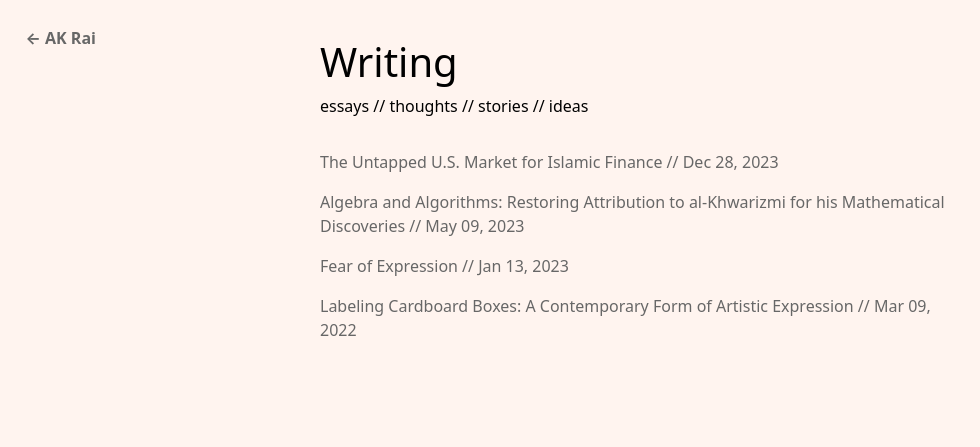
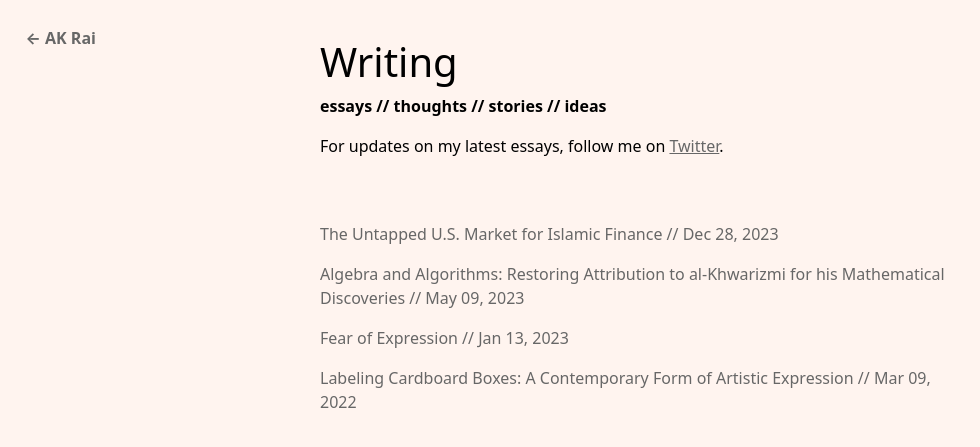
Before and after one commit to aykae/aboudirai.github.io, a Jekyll site: the page built from writing.html, in a window 1280 px wide. Shown: the top 447 px of the page, without its empty margins (0-980 px from the left). Built offline with Jekyll 4.4.1, drawn with Linux system fonts in a browser that asks for light colours.

Commit message:
isfi essay + ui edits

```diff
--- a/_layouts/post.html
+++ b/_layouts/post.html
@@ -6,8 +6,10 @@ layout: base
 </head>
 <div class="container-fluid post-container">
     <h1>{{ page.title }}</h1>
-    <p>by A.K. Rai</p>
-    <p><i>Published on {{ page.date | date: "%b %d, %Y" }}</i></p>
+    <div class="post-info">
+        <p style="text-align: left;">by A.K. Rai</p>
+        <p style="text-align: right;"><i>Published on {{ page.date | date: "%b %d, %Y" }}</i></p>
+    </div>
     <hr>
     <div class="post-content">
     <p>{{ content }}</p>
--- a/assets/css/writing.css
+++ b/assets/css/writing.css
@@ -4,7 +4,7 @@
 }
 
 .writing-titles {
-    margin-top: 5%;
+    margin: 10% 0 0 0;
 }
 
 .writing-titles a {
--- a/writing.html
+++ b/writing.html
@@ -8,7 +8,9 @@ title: Writing
 
 <div class="container-fluid writing-container">
     <h1>Writing</h1>
-    <p>essays // thoughts // stories // ideas</p>
+    <p style="font-weight: bold;">essays // thoughts // stories // ideas</p>
+
+    <p>For updates on my latest essays, follow me on <a href="https://twitter.com/aykae_r" target="_blank">Twitter</a>.</p>
 
     <div class="writing-titles">
         {% for post in site.posts %}
```
Also changed, not shown: assets/css/post.css (+6 -1 lines).
